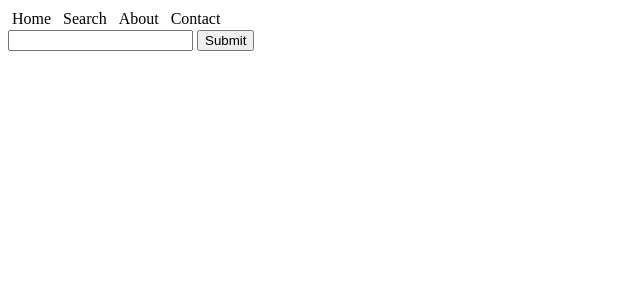
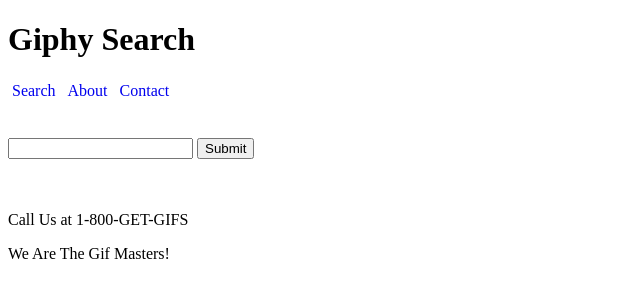
Before and after one commit to mthompson1085/Proj-2, a plain HTML site: page index.html in a window 1280 px wide. Shown: the whole page, without its empty margins (0-640 px from the left). Drawn offline with nearby package versions, Linux system fonts and the light colour scheme.

Commit message:
updated navbar links

```diff
--- a/index.html
+++ b/index.html
@@ -1,19 +1,28 @@
 <!DOCTYPE html>
-<html lang="en-US">
+<html lang="en-US" class="doc">
     <head>
         <title>GIPHY Search</title>
         <link rel="stylesheet" href="styles.css">
         <link href="https://fonts.googleapis.com/css2?family=Cinzel&display=swap" rel="stylesheet">
         <script src="https://ajax.googleapis.com/ajax/libs/jquery/3.5.1/jquery.min.js"></script>
     </head>
-    <nav>
-        <ul class="navbar">
-            <li><a class"">Home</a></li>
-            <li><a herf="">Search</a></li>
-            <li><a herf="">About</a></li>
-            <li><a herf="">Contact</a></li>
-        </ul>
-    </nav>
+
+    <div class="header">
+        <div>
+        <h1 class="title"> Giphy Search </h1>
+        </div>
+        <div>
+            <nav>
+             <ul class="navbar">
+                    <li><a href=#search>Search</a></li>
+                    <li><a href=#about>About</a></li>
+                    <li><a href=#number>Contact</a></li>
+                </ul>
+            </nav>
+        </div>
+    </div>
+</br>
+</br>
     <body>
         <div >
             <script src="main.js"></script>
@@ -21,11 +30,17 @@
             <button id="submit" onclick="getData()"> Submit </button>
 
         </div>
+    </br>
+</br>
         <div class="container"></div>
             <div class="flex-container"></div>
 
         </div>
     </body>
+    <footer>
+        <p id="number"> Call Us at 1-800-GET-GIFS</p>
+        <p id="about">We Are The Gif Masters!</p>
+    </footer>
 
 
 
```
